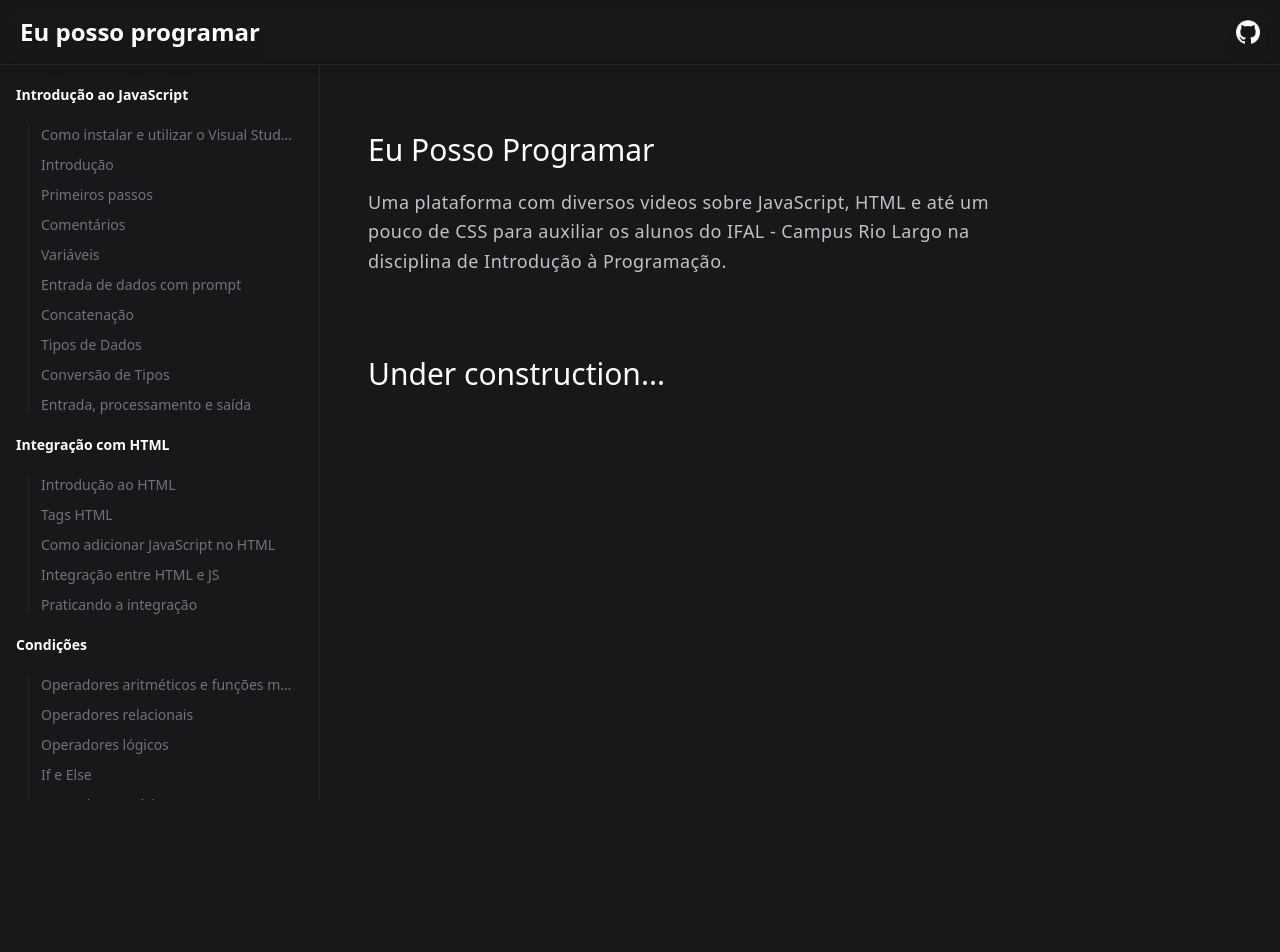
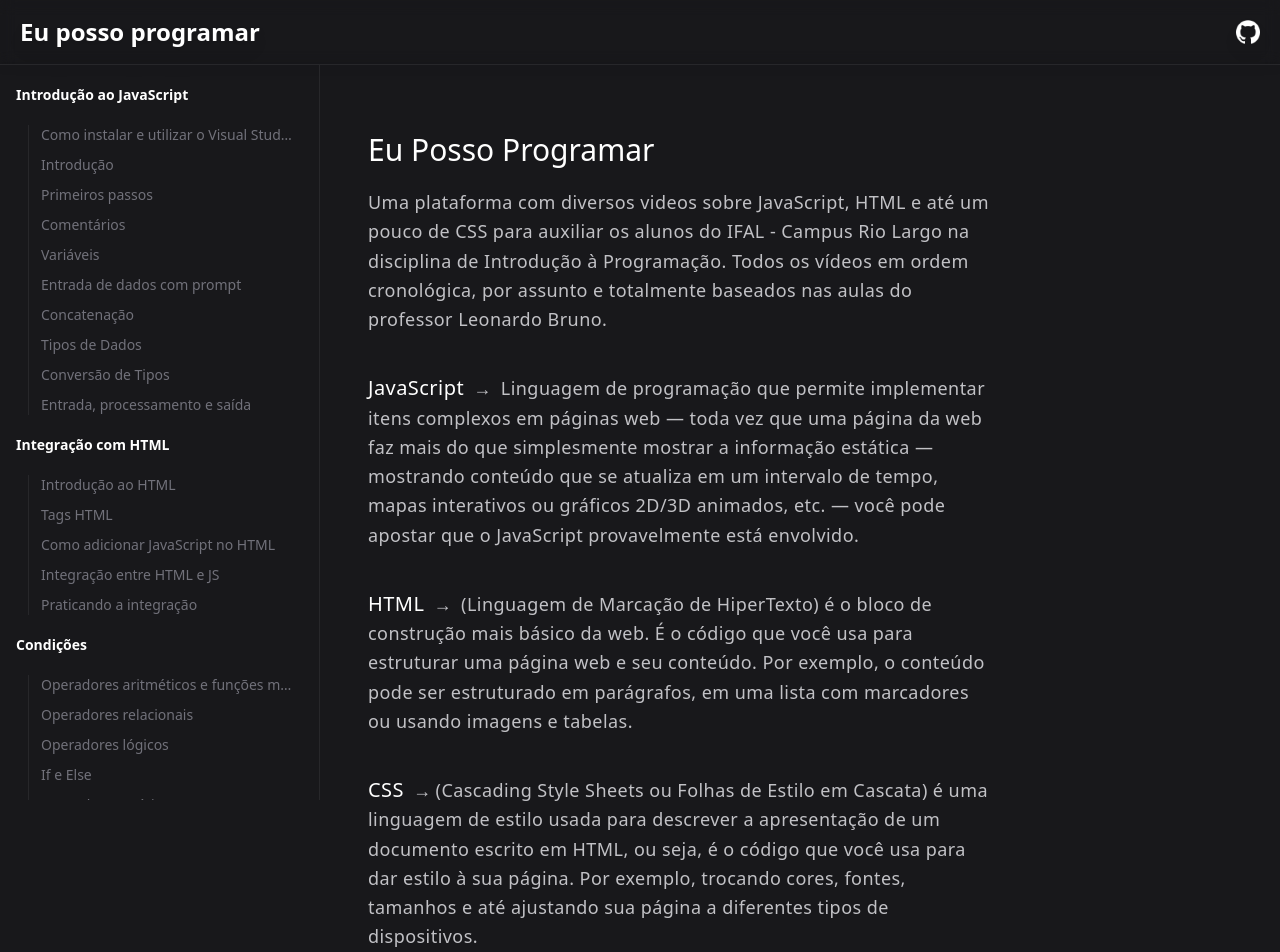
Before and after one commit to LukasSilva05/eu-posso-programar, a Next.js app: page / in a window 1280 px wide. Before the commit the page ends 800 px from the top, so only its background shows below. Built offline with nearby package versions, Linux system fonts and the light colour scheme.

Commit message:
main page finished

```diff
--- a/src/app/layout.jsx
+++ b/src/app/layout.jsx
@@ -14,7 +14,7 @@ export default function RootLayout({ children }) {
         <Sidebar />
         <div
           id="main"
-          className="ml-[320px] h-screen px-12 pt-16 text-white scrollbar scrollbar-thumb-zinc-800 scrollbar-thumb-rounded-full scrollbar-w-[3px] max-xl:ml-[300px] max-lg:ml-0 max-lg:px-16 max-sm:px-4 xl:mr-60 2xl:mr-96 fullHD:mr-96"
+          className="ml-[320px] h-screen px-12 pt-16 text-white scrollbar scrollbar-thumb-zinc-800 scrollbar-thumb-rounded-full scrollbar-w-[3px] max-xl:ml-[300px] max-lg:ml-0 max-lg:px-16 max-sm:px-4 xl:mr-60 2xl:mr-96 fullHD:mr-[450px]"
         >
           {children}
         </div>
--- a/src/app/page.jsx
+++ b/src/app/page.jsx
@@ -5,9 +5,17 @@ export default function Home() {
       <p className="text text-lg text-zinc-300/90 leading-relaxed tracking-wide">
         Uma plataforma com diversos videos sobre JavaScript, HTML e até um pouco
         de CSS para auxiliar os alunos do IFAL - Campus Rio Largo na disciplina
-        de Introdução à Programação.
+        de Introdução à Programação. Todos os vídeos em ordem cronológica, por assunto e totalmente baseados nas aulas do professor Leonardo Bruno.
       </p>
-      <h1 className="my-5 text-3xl mt-20">Under construction...</h1>
+      <p className="text text-lg text-zinc-300/90 leading-relaxed tracking-wide my-10">
+        <a className="text-white text-xl" href="">JavaScript</a> <span className="px-1">→</span> Linguagem de programação que permite implementar itens complexos em páginas web — toda vez que uma página da web faz mais do que simplesmente mostrar a informação estática — mostrando conteúdo que se atualiza em um intervalo de tempo, mapas interativos ou gráficos 2D/3D animados, etc. — você pode apostar que o JavaScript provavelmente está envolvido.
+      </p>
+      <p className="text text-lg text-zinc-300/90 leading-relaxed tracking-wide my-10">
+        <a className="text-white text-xl" href="">HTML</a> <span className="px-1">→</span> (Linguagem de Marcação de HiperTexto) é o bloco de construção mais básico da web. É o código que você usa para estruturar uma página web e seu conteúdo. Por exemplo, o conteúdo pode ser estruturado em parágrafos, em uma lista com marcadores ou usando imagens e tabelas.
+      </p>
+      <p className="text text-lg text-zinc-300/90 leading-relaxed tracking-wide my-10">
+        <a className="text-white text-xl" href="">CSS</a> <span className="px-1">→</span>(Cascading Style Sheets ou Folhas de Estilo em Cascata) é uma linguagem de estilo usada para descrever a apresentação de um documento escrito em HTML, ou seja, é o código que você usa para dar estilo à sua página. Por exemplo, trocando cores, fontes, tamanhos e até ajustando sua página a diferentes tipos de dispositivos.
+      </p>
     </div>
   );
 }
--- a/src/components/Topbar/Topbar.jsx
+++ b/src/components/Topbar/Topbar.jsx
@@ -12,7 +12,7 @@ export default function Topbar() {
       <div className="flex items-center gap-2">
         <button
           onClick={() => toggleMenu()}
-          className="hidden rounded-sm bg-zinc-900 p-1 hover:bg-zinc-800 max-lg:block"
+          className="hidden rounded-sm p-1 hover:bg-zinc-800 max-lg:block"
         >
           <Image src={menuIcon} alt="toggleButton" width={18} />
         </button>
```
